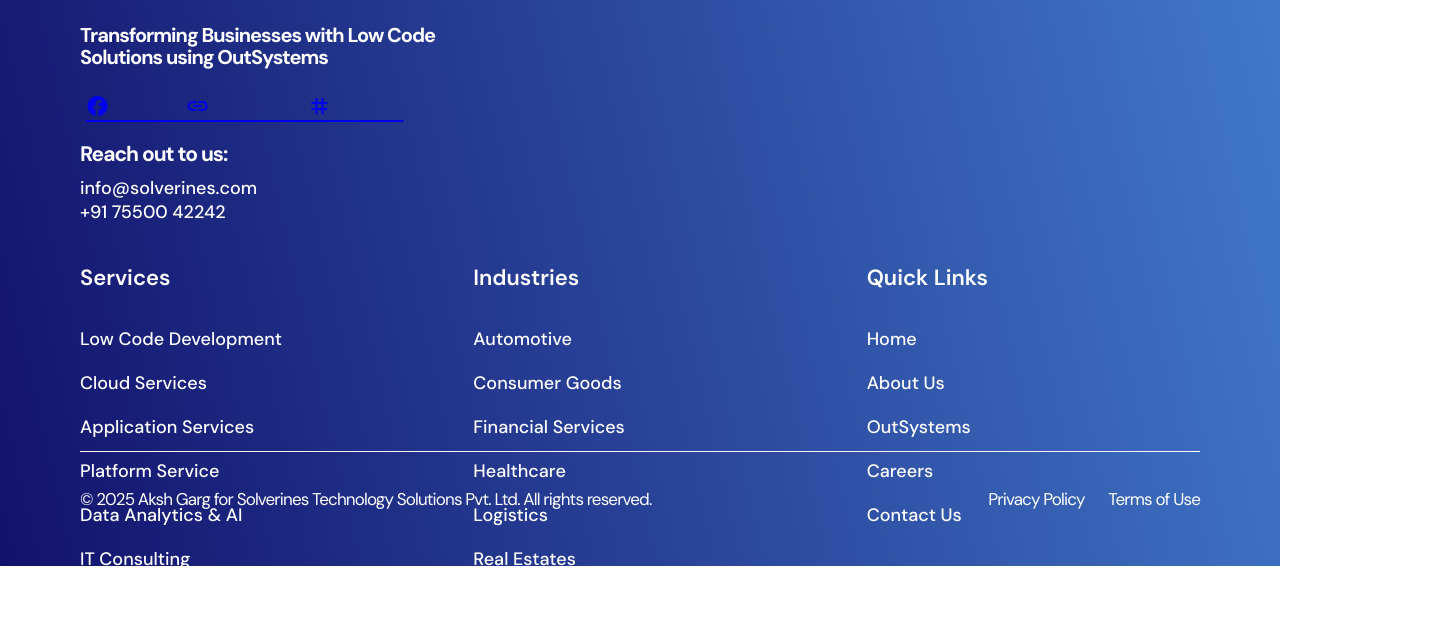
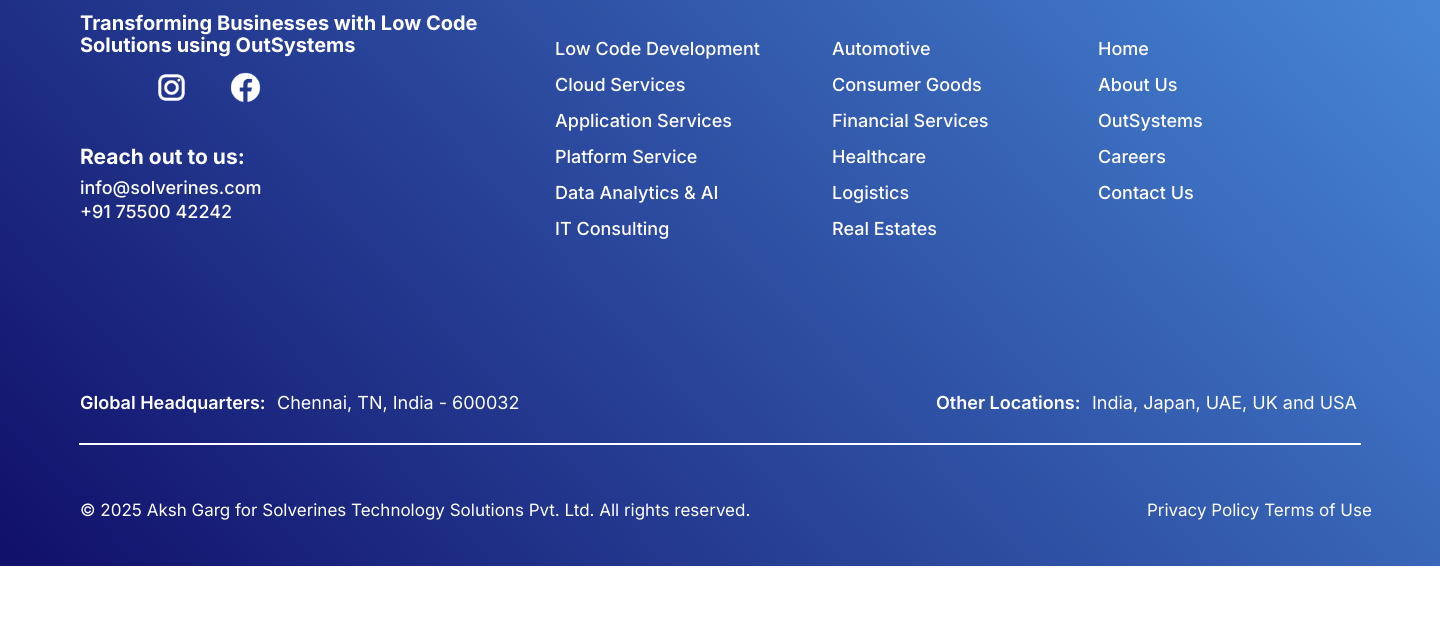
Before and after one commit to aajcg/solverines, a plain HTML site: page index.html in a window 1280 px wide. Shown: the part 3929-4554 px from the top of the page, 1440 px wide, since content can reach past the window. After the commit the page ends 4495 px from the top, so only its background shows below. Drawn offline with Linux system fonts and the light colour scheme.

Commit message:
Footer Integration

```diff
--- a/index.html
+++ b/index.html
@@ -642,10 +642,11 @@
 
         /* Footer */
         .footer {
-            height: 710px;
-            background: linear-gradient(77.28deg, rgba(2, 0, 96, 0.94) -2.96%, rgba(64, 135, 218, 0.94) 118.61%);
+            /* height: 710px; */
+            /* background: linear-gradient(77.28deg, rgba(2, 0, 96, 0.94) -2.96%, rgba(64, 135, 218, 0.94) 118.61%); */
             color: white;
-            padding: 69px 80px;
+            width: auto;
+            /* padding: 69px 80px; */
             position: relative;
         }
 
@@ -928,7 +929,6 @@
             <h3 class="global-subtitle">Transforming Businesses with Low Code Solutions using OutSystems</h3>
             <p class="global-description">We deliver customized low-code solutions across industries worldwide, driving efficiency, productivity, and innovation. From consulting to implementation and support, we provide end-to-end expertise to accelerate your digital transformation.</p>
         </div>
-        <!-- <div class="global-image"></div> -->
     </section>
 
     <!-- Services Section -->
@@ -1088,7 +1088,7 @@
     </section>
 
     <!-- Footer -->
-    <footer class="footer">
+    <!-- <footer class="footer">
         <div class="footer-logo">SOLVERINES</div>
 
         <div class="footer-tagline">Transforming Businesses with Low Code Solutions using OutSystems</div>
@@ -1158,8 +1158,8 @@
                 <a href="#">Terms of Use</a>
             </div>
         </div>
-    </footer>
-
+    </footer> -->
+    <footer class="footer"></footer>
     <script>
         // Services slider functionality
         document.addEventListener('DOMContentLoaded', function() {
@@ -1222,6 +1222,17 @@
             }
         });
 
+
+        // Load footer from footer.html
+        document.addEventListener("DOMContentLoaded", function () {
+            fetch("footer.html")
+                .then(response => response.text())
+                .then(data => {
+                    document.querySelector("footer.footer").innerHTML = data;
+                })
+                .catch(error => console.error("Error loading footer:", error));
+        });
+
     </script>
 </body>
 </html>
```
